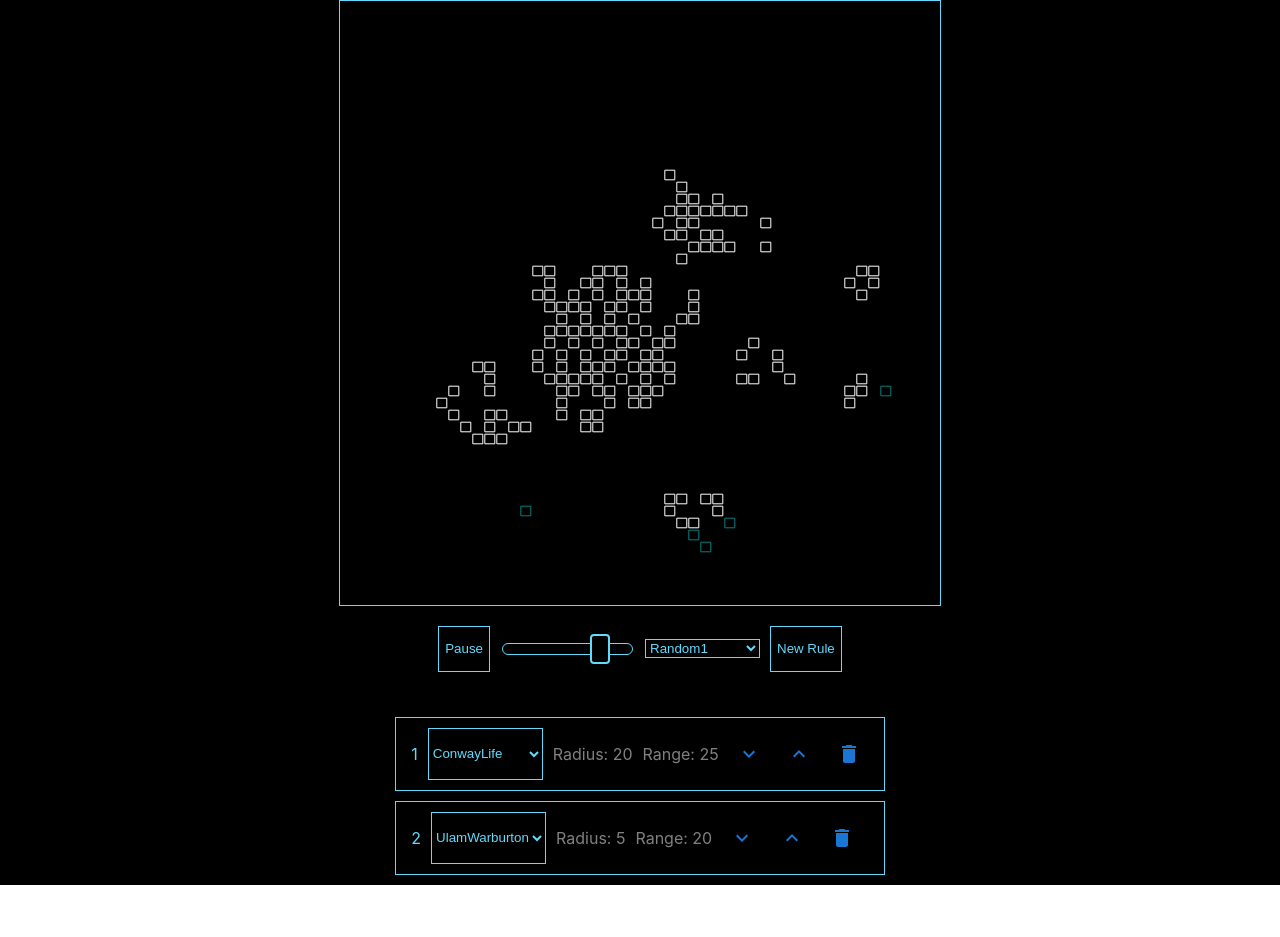
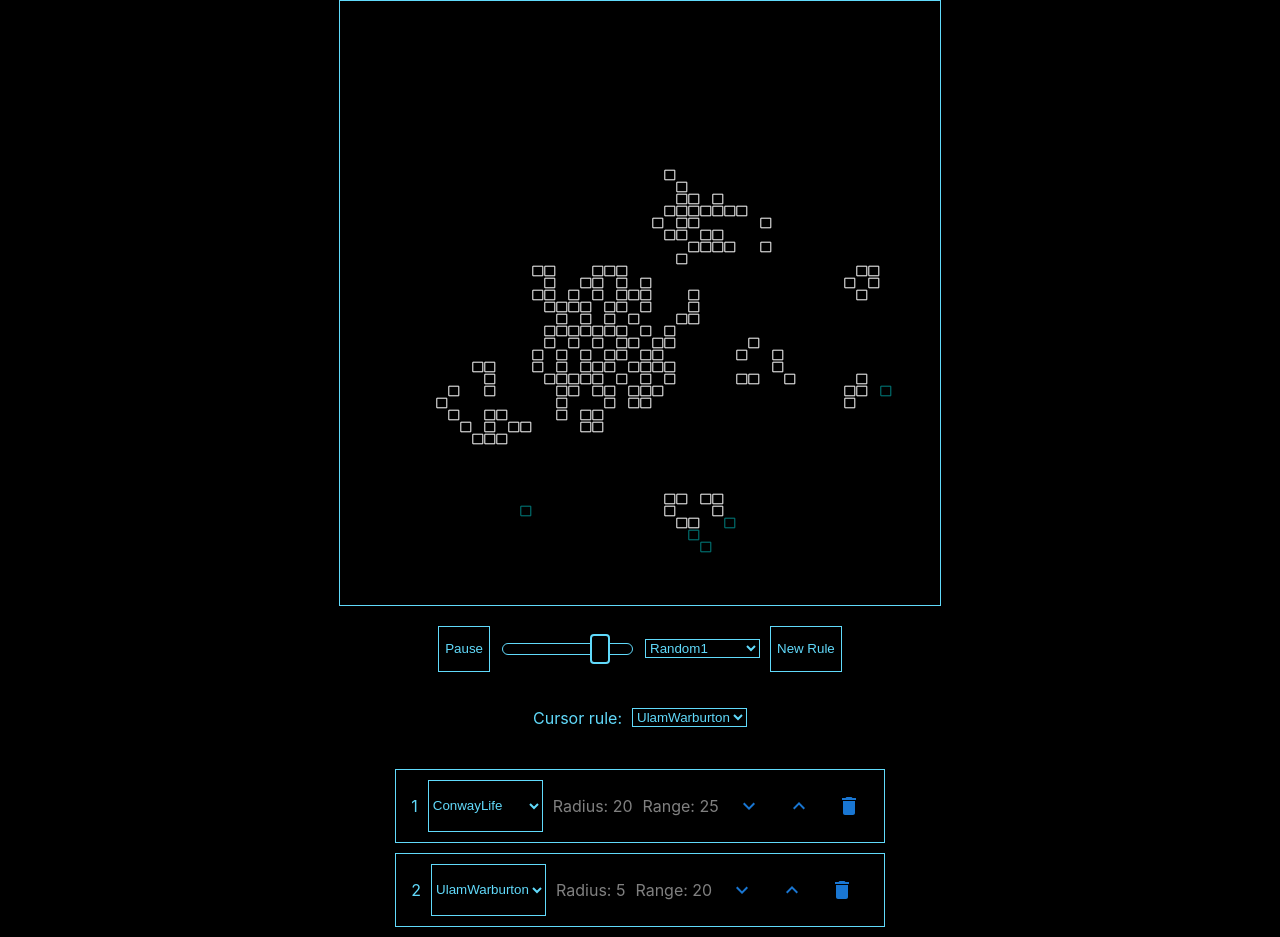
Before and after one commit to NLZ432/automata, a React (Create React App) app: page / in a window 1280 px wide. Before the commit the page ends 885 px from the top, so only its background shows below. Built offline with nearby package versions, Linux system fonts and the light colour scheme.

Commit message:
add cursor rule

```diff
--- a/src/automata/HyperGrid.ts
+++ b/src/automata/HyperGrid.ts
@@ -1,5 +1,6 @@
 import Grid, { Rule } from "./Grid";
 import { ConwayLife } from "./rules/Conway/ConwayLife";
+import { UlamWarburton } from "./rules/Crystals/UlamWarburton";
 import { distance } from "./utils/gridmath";
 import { PerlinNoise } from "./utils/perlin";
 
@@ -63,10 +64,12 @@ export class WanderingZone extends RuleZone {
 export default class HyperGrid extends Grid {
     zones: Array<RuleZone>;
     wanderingZones: Array<WanderingZone>;
+    cursorZone: RuleZone;
     constructor(rule: Rule, size: number) {
        super(rule, size);
+       this.cursorZone = new RuleZone(UlamWarburton, 0, 0, 0, 100);
        this.wanderingZones = [];
-       this.zones = [];
+       this.zones = [this.cursorZone];
     }
 
     update() {
@@ -124,4 +127,8 @@ export default class HyperGrid extends Grid {
         this.zones.push(wzone);
         console.log(wzone);
     }
+
+    getCursorZone() {
+        return this.cursorZone;
+    }
 }
--- a/src/components/GridController/GridController.tsx
+++ b/src/components/GridController/GridController.tsx
@@ -15,7 +15,7 @@ import SpeedSlider from '../SpeedSlider/SpeedSlider';
 import { distance } from '../../automata/utils/gridmath'
 import RuleSelect from '../RuleSelect/RuleSelect';
 import NewRuleButton from '../NewRuleButton/NewRuleButton';
-import { rule_map } from '../../automata/utils/rules';
+import { getRuleText, rule_map } from '../../automata/utils/rules';
 import ZoneLabel from '../ZoneLabel/ZoneLabel';
 import ZoneList from '../ZoneList/ZoneList';
 
@@ -90,6 +90,10 @@ export default function GridController(props: { grid: HyperGrid }) {
         }
     }
 
+    const handleChangeCursorRule = (rule: Rule) => {
+        props.grid.getCursorZone().rule = rule;
+    }
+
     return (
         <div style={{display: 'flex', flexDirection: 'column', gap: '25px', alignItems: ''}}>
             <div style={{display: 'flex', flexDirection: 'column', alignItems: 'center'}}>
@@ -106,6 +110,14 @@ export default function GridController(props: { grid: HyperGrid }) {
                     <RuleSelect rules={rule_map} default="Random1" onSelect={handleChangeBaseRule}/>
                     { controllerState == ControllerState.Normal && <NewRuleButton onClick={handleAddZone}/> }
                 </div>
+                <div style={{
+                                display: 'flex',
+                                gap: '10px',
+                                alignItems: 'center'
+                            }}>
+                    <p>{"Cursor rule: "}</p>
+                    <RuleSelect rules={rule_map} default={getRuleText(props.grid.getCursorZone().rule)} onSelect={handleChangeCursorRule}/>
+                </div>
             </div>
             <div style={{display: 'flex', flexDirection: 'column', alignItems: 'center'}}>
                 <ZoneList wzones={props.grid.wanderingZones} />
--- a/src/components/GridDisplay/GridDisplay.tsx
+++ b/src/components/GridDisplay/GridDisplay.tsx
@@ -1,6 +1,6 @@
 import React, { useEffect, useId, useRef } from 'react'
 import p5 from 'p5'
-import Grid from '../../automata/Grid';
+import Grid, { Rule } from '../../automata/Grid';
 import HyperGrid, { RuleZone, WanderingZone } from '../../automata/HyperGrid';
 import { Maze } from '../../automata/rules/Maze/Maze';
 import { ConwayLife } from '../../automata/rules/Conway/ConwayLife';
@@ -24,13 +24,11 @@ export default function GridDisplay(props: { grid: HyperGrid, newZone: Wandering
     const newZoneRef = useRef(props.newZone);
     newZoneRef.current = props.newZone;
     const Sketch = (sketch: p5) => {
+        let cursorZone: RuleZone;
         let canvasSize: number;
         let cellSize: number;
-        // let cursorZone: RuleZone;
 
         sketch.setup = () => {
-            // cursorZone = new RuleZone(ConwayLife, 0, 0, 0, 5);
-            // props.grid.zones.push(cursorZone);
             let sizes = calculateSizes(sketch.windowWidth, sketch.windowHeight, props.grid.size);
             canvasSize = sizes.canvasSize;
             cellSize = sizes.cellSize;
@@ -119,6 +117,23 @@ export default function GridDisplay(props: { grid: HyperGrid, newZone: Wandering
                 // props.grid.update();
             }
         }
+
+        // on mouse hovered in range of canvas
+        sketch.mouseMoved = () => {
+            const x = Math.floor((sketch.mouseX / canvasSize) * props.grid.size);
+            const y = Math.floor((sketch.mouseY / canvasSize) * props.grid.size);
+            if (x >= 0 && x < props.grid.size && y >= 0 && y < props.grid.size)
+            {
+                props.grid.getCursorZone().radius = 10;
+                props.grid.getCursorZone().x = x;
+                props.grid.getCursorZone().y = y;
+            }
+            else {
+                props.grid.getCursorZone().radius = 0;
+            }
+        }
+
+
     }
 
     const myRef: any = React.createRef()
```
